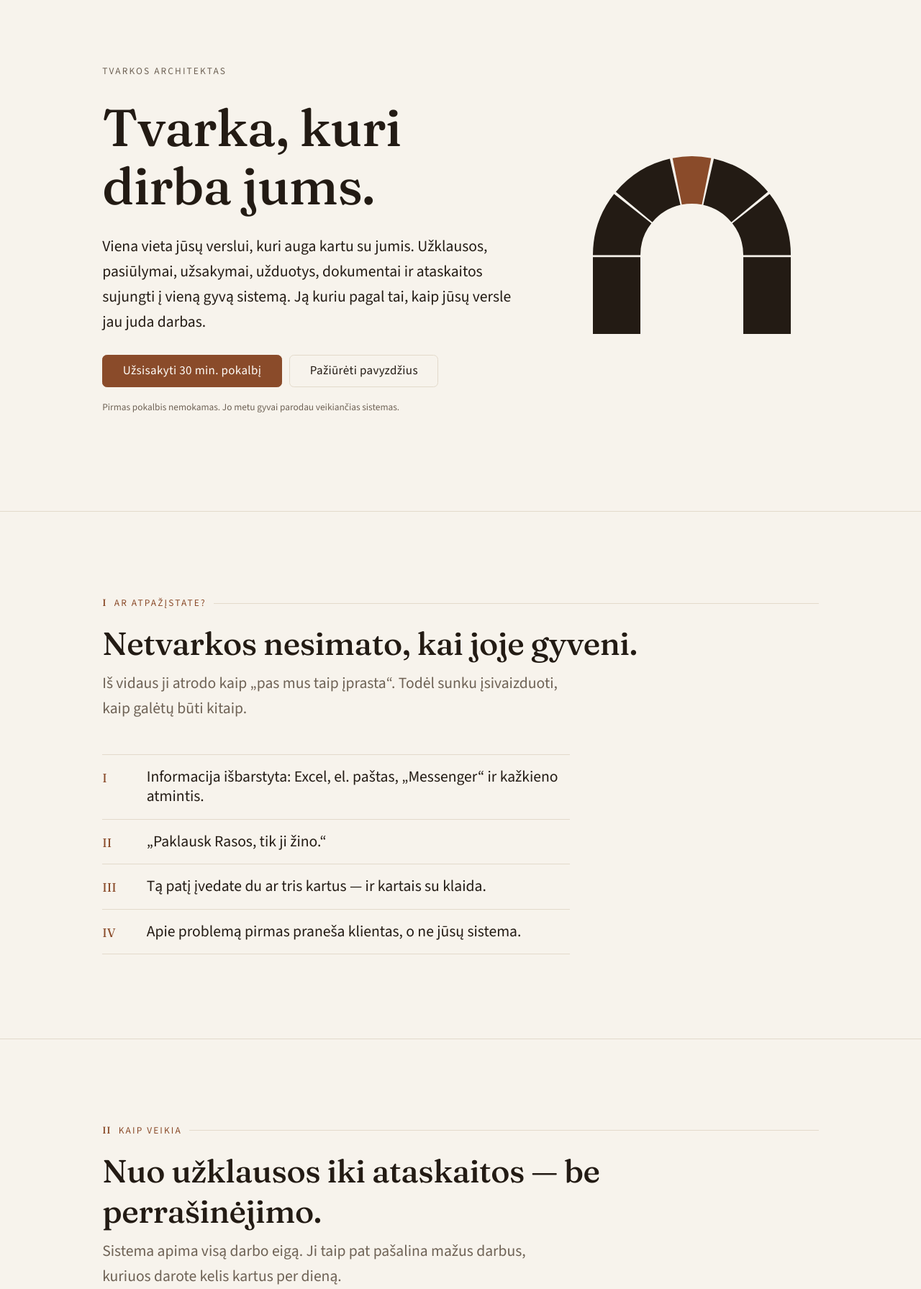
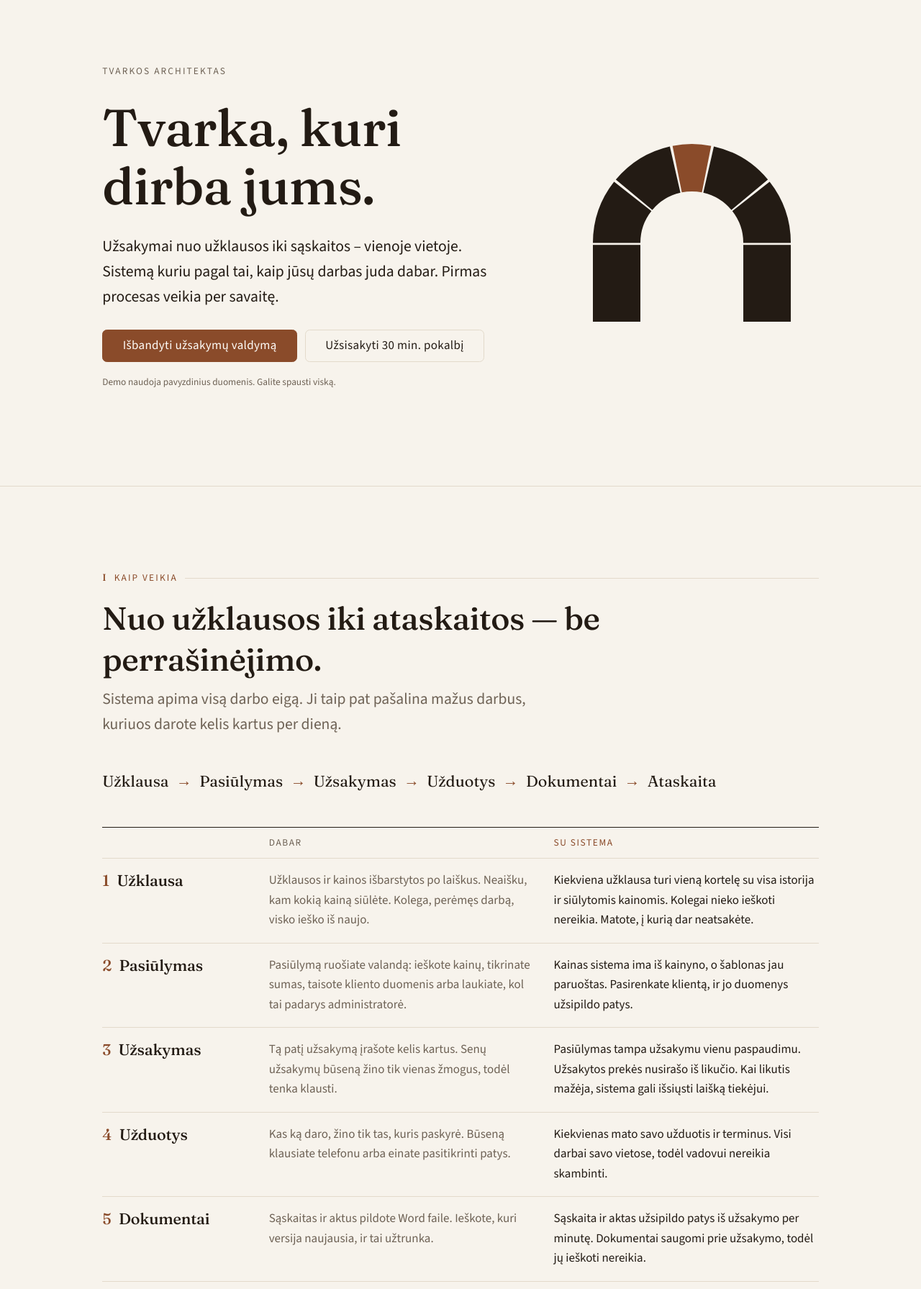
Before and after one commit to NewToTheHUB/artifexordinis.lt, a PHP site: page / in a window 1280 px wide. Shown: the part 172-1963 px from the top of the page at 72% size. Run offline with PHP 8.4, Linux system fonts and the light colour scheme.

Commit message:
Hero: demo mygtukas, naujas sakinys; be „Ar atpažįstate?“; telefonas prie formos
Co-Authored-By: Claude Opus 5.5 <noreply@anthropic.com>
Claude-Session: https://claude.ai/code/session_01AQv8HKVUK33yPoXVcLby6J

```diff
--- a/inc/bootstrap.php
+++ b/inc/bootstrap.php
@@ -9,6 +9,7 @@ const AO_SITE  = 'https://artifexordinis.lt';
 const AO_EMAIL = 'saulius@artifexordinis.lt';
 const AO_PHONE = '+37063821522';
 const AO_PHONE_DISPLAY = '+370 638 21522';
+const AO_ORDERS_DEMO = 'https://docs.superhuman.com/@artifexordinis/uzsakymu-valdymas';
 
 // Nustatymai gyvena UŽ public_html ribų: domains/artifexordinis.lt/private/config.php
 $aoCfgFile = dirname(__DIR__, 2) . '/private/config.php';
--- a/inc/content.php
+++ b/inc/content.php
@@ -55,7 +55,6 @@ function ao_markdown_home(): string
         : ['Saulius, nuotoliu visoje Lietuvoje. Išanalizuoju, kaip įmonėje juda darbas, ir užklausas, pasiūlymus, užsakymus, užduotis, dokumentus ir ataskaitas sujungiu į vieną gyvą sistemą Superhuman Docs platformoje. Sistema lieka kliento paskyroje.',
            'Kam tinka', 'Nuo vieno žmogaus iki kelių šimtų darbuotojų įmonės.', 'Peržiūra', 'parodoma pokalbio metu', 'Kontaktai', 'El. paštas', 'Telefonas', 'Užklausos forma', 'Apie', 'In English'];
     $md  = '# ' . t('home_title') . "\n\n> {$L[0]}\n\n";
-    $md .= '## ' . t('pain_h2') . "\n\n" . t('pain_p') . "\n\n";
     $md .= '## ' . t('flow_h2') . "\n\n" . t('flow_p') . "\n\n";
     foreach ($AO_FLOW as $f) { $md .= "- **{$f[0]}** — " . t('flow_now') . ": {$f[1]} " . t('flow_new') . ": {$f[2]}\n"; }
     $md .= "\n## {$L[1]}\n\n" . implode(', ', $AO_SECTORS) . ". {$L[2]}\n\n";
--- a/inc/lang/lt.php
+++ b/inc/lang/lt.php
@@ -33,6 +33,14 @@ $AO_FLOW = [
 // 'demo' — vieša nuoroda. 'embed' — Superhuman Docs įterpimo (Share → Embed) nuoroda; tuščia = rodoma tik nuoroda.
 $AO_CASES = [
     [
+        'tag' => 'Užsakymų valdymas',
+        'problem' => 'Užsakymo būseną žino tik vienas žmogus.',
+        'old' => 'Užklausos, kainos ir būsenos išmėtytos po laiškus, failus ir žinutes. Kai žmogus atostogauja, darbas stoja.',
+        'new' => 'Viena užsakymo eilutė sujungia kainą, etapą, terminą ir atsakingą žmogų.',
+        'result' => 'Kiekvienas mato, ką daryti toliau, be skambučių.',
+        'demo' => AO_ORDERS_DEMO, 'embed' => '',
+    ],
+    [
         'tag' => 'Paslaugos, aktai, sąskaitos',
         'problem' => 'Sąskaitą pildote Word faile, o kliento rekvizitus kaskart perrašote.',
         'old' => 'Darbus užsirašote atskirai, o sąskaitą pildote iš senos kopijos. Datas, sumas ir rekvizitus keičiate ranka.',
@@ -62,14 +70,6 @@ $AO_CASES = [
         'old' => 'Atidarote Excel failą, ieškote naujausių kainų ir kopijuojate jas ranka. Sumas tikrinate dar kartą.',
         'new' => 'Prekes ir paslaugas pasirenkate iš kainyno. Sistema suskaičiuoja sumą ir paruošia dokumentą klientui.',
         'result' => 'Sąmata per kelias minutes, kainos visada tos pačios.',
-        'demo' => '', 'embed' => '',
-    ],
-    [
-        'tag' => 'Užsakymų valdymas',
-        'problem' => 'Užsakymo būseną žino tik vienas žmogus.',
-        'old' => 'Užklausos, kainos ir būsenos išmėtytos po laiškus, failus ir žinutes. Kai žmogus atostogauja, darbas stoja.',
-        'new' => 'Viena užsakymo eilutė sujungia kainą, etapą, terminą ir atsakingą žmogų.',
-        'result' => 'Kiekvienas mato, ką daryti toliau, be skambučių.',
         'demo' => '', 'embed' => '',
     ],
 ];
@@ -180,21 +180,12 @@ $AO_T = [
     'home_desc' => 'Užklausos, pasiūlymai, užsakymai, užduotys, dokumentai ir ataskaitos vienoje gyvoje sistemoje, sukurtoje pagal jūsų darbą. Pirmas pokalbis nemokamas.',
     'hero_eyebrow' => 'Tvarkos architektas',
     'hero_h1' => 'Tvarka, kuri dirba jums.',
-    'hero_lead' => 'Viena vieta jūsų verslui, kuri auga kartu su jumis. Užklausos, pasiūlymai, užsakymai, užduotys, dokumentai ir ataskaitos sujungti į vieną gyvą sistemą. Ją kuriu pagal tai, kaip jūsų versle jau juda darbas.',
+    'hero_lead' => 'Užsakymai nuo užklausos iki sąskaitos – vienoje vietoje. Sistemą kuriu pagal tai, kaip jūsų darbas juda dabar. Pirmas procesas veikia per savaitę.',
     'hero_cta' => 'Užsisakyti 30 min. pokalbį',
-    'hero_cases' => 'Pažiūrėti pavyzdžius',
-    'hero_note' => 'Pirmas pokalbis nemokamas. Jo metu gyvai parodau veikiančias sistemas.',
+    'hero_demo' => 'Išbandyti užsakymų valdymą',
+    'hero_note' => 'Demo naudoja pavyzdinius duomenis. Galite spausti viską.',
     'hero_fig' => 'Artifex Ordinis ženklas: arka iš penkių akmenų su variniu raktiniu akmeniu',
 
-    'pain_label' => 'Ar atpažįstate?',
-    'pain_h2' => 'Netvarkos nesimato, kai joje gyveni.',
-    'pain_p' => 'Iš vidaus ji atrodo kaip „pas mus taip įprasta“. Todėl sunku įsivaizduoti, kaip galėtų būti kitaip.',
-    'pain_items' => [
-        'Informacija išbarstyta: Excel, el. paštas, „Messenger“ ir kažkieno atmintis.',
-        '„Paklausk Rasos, tik ji žino.“',
-        'Tą patį įvedate du ar tris kartus — ir kartais su klaida.',
-        'Apie problemą pirmas praneša klientas, o ne jūsų sistema.',
-    ],
 
     'flow_label' => 'Kaip veikia',
     'flow_h2' => 'Nuo užklausos iki ataskaitos — be perrašinėjimo.',
@@ -249,8 +240,8 @@ $AO_T = [
     'faq_lead' => 'Čia rasite ir tai, ko nedarau. Geriau sužinoti dabar nei po metų.',
 
     'contact_label' => 'Kontaktai',
-    'contact_h2' => 'Pasirinkite pokalbio laiką.',
-    'contact_p' => 'Registracija vyksta mano paties sistemoje. Pasirinktas laikas iškart patenka į mano darbo sistemą ir kalendorių, o jūs gaunate kvietimą. Tokią pat registraciją galiu sukurti ir jūsų verslui.',
+    'contact_h2' => 'Registruokitės, kaip jums patogu.',
+    'contact_p' => 'Pasirinkite pokalbio laiką formoje arba tiesiog paskambinkite.',
     'contact_cases' => 'Dar nežinote, ko norite? Pažiūrėkite pavyzdžius →',
     'c_email' => 'El. paštas', 'c_phone' => 'Telefonas', 'c_work' => 'Darbas', 'c_work_val' => 'Nuotoliu, visoje Lietuvoje',
 
--- a/inc/pages/home.php
+++ b/inc/pages/home.php
@@ -1,6 +1,6 @@
 <?php
 // Pagrindinio puslapio šablonas. Kalbą nustato failas, kuris jį įtraukia (/index.php arba /en/index.php).
-// Struktūra: problema → darbo eiga (dabar / su sistema) → pavyzdžiai → kaip dirbu → kaina → kodėl → DUK → kontaktai.
+// Struktūra: darbo eiga (dabar / su sistema) → pavyzdžiai → kaip dirbu → kaina → kodėl → DUK → kontaktai.
 
 if (ao_wants_markdown()) { ao_send_markdown(ao_markdown_home()); }
 require __DIR__ . '/parts.php';
@@ -16,8 +16,8 @@ ao_head(t('home_title'), t('home_desc'), 'home', true);
       <h1><?= e(t('hero_h1')) ?></h1>
       <p class="lead"><?= e(t('hero_lead')) ?></p>
       <div class="actions">
-        <a class="btn" href="<?= e(ao_cta()) ?>"><?= e(t('hero_cta')) ?></a>
-        <a class="btn ghost" href="<?= e(ao_url('pavyzdziai')) ?>"><?= e(t('hero_cases')) ?></a>
+        <a class="btn" href="<?= e(AO_ORDERS_DEMO) ?>" target="_blank" rel="noopener"><?= e(t('hero_demo')) ?></a>
+        <a class="btn ghost" href="<?= e(ao_cta()) ?>"><?= e(t('hero_cta')) ?></a>
       </div>
       <p class="note"><?= e(t('hero_note')) ?></p>
     </div>
@@ -29,25 +29,10 @@ ao_head(t('home_title'), t('home_desc'), 'home', true);
   </div>
 </section>
 
-<section id="netvarka">
-  <div class="wrap">
-    <div class="section-head">
-      <p class="label"><b>I</b> <?= e(t('pain_label')) ?></p>
-      <h2><?= e(t('pain_h2')) ?></h2>
-      <p><?= e(t('pain_p')) ?></p>
-    </div>
-    <ol class="numbered">
-<?php foreach (t('pain_items') as $p): ?>
-      <li><?= e($p) ?></li>
-<?php endforeach; ?>
-    </ol>
-  </div>
-</section>
-
 <section id="kaip-veikia">
   <div class="wrap">
     <div class="section-head">
-      <p class="label"><b>II</b> <?= e(t('flow_label')) ?></p>
+      <p class="label"><b>I</b> <?= e(t('flow_label')) ?></p>
       <h2><?= e(t('flow_h2')) ?></h2>
       <p><?= e(t('flow_p')) ?></p>
     </div>
@@ -72,7 +57,7 @@ ao_head(t('home_title'), t('home_desc'), 'home', true);
 
 <section class="statement">
   <div class="wrap">
-    <p class="label"><b>III</b> <?= e(t('stmt_label')) ?></p>
+    <p class="label"><b>II</b> <?= e(t('stmt_label')) ?></p>
     <blockquote><?= t('stmt_quote') ?></blockquote>
     <p><?= e(t('stmt_p')) ?></p>
   </div>
@@ -81,7 +66,7 @@ ao_head(t('home_title'), t('home_desc'), 'home', true);
 <section id="pavyzdziai">
   <div class="wrap">
     <div class="section-head">
-      <p class="label"><b>IV</b> <?= e(t('cases_label')) ?></p>
+      <p class="label"><b>III</b> <?= e(t('cases_label')) ?></p>
       <h2><?= e(t('cases_h2')) ?></h2>
       <p><?= e(t('cases_p')) ?></p>
     </div>
@@ -96,7 +81,7 @@ ao_head(t('home_title'), t('home_desc'), 'home', true);
 <section id="kaip">
   <div class="wrap">
     <div class="section-head">
-      <p class="label"><b>V</b> <?= e(t('how_label')) ?></p>
+      <p class="label"><b>IV</b> <?= e(t('how_label')) ?></p>
       <h2><?= e(t('how_h2')) ?></h2>
     </div>
     <ol class="steps">
@@ -112,7 +97,7 @@ ao_head(t('home_title'), t('home_desc'), 'home', true);
   <div class="wrap split">
     <div>
       <div class="section-head">
-        <p class="label"><b>VI</b> <?= e(t('price_label')) ?></p>
+        <p class="label"><b>V</b> <?= e(t('price_label')) ?></p>
         <h2><?= e(t('price_h2')) ?></h2>
       </div>
       <dl class="pricing">
@@ -137,7 +122,7 @@ ao_head(t('home_title'), t('home_desc'), 'home', true);
     </figure>
     <div>
       <div class="section-head">
-        <p class="label"><b>VII</b> <?= e(t('about_label')) ?></p>
+        <p class="label"><b>VI</b> <?= e(t('about_label')) ?></p>
         <h2><?= e(t('about_h2')) ?></h2>
       </div>
       <p><?= e(t('about_p1')) ?></p>
@@ -150,7 +135,7 @@ ao_head(t('home_title'), t('home_desc'), 'home', true);
 <section id="duk">
   <div class="wrap">
     <div class="section-head">
-      <p class="label"><b>VIII</b> <?= e(t('faq_label')) ?></p>
+      <p class="label"><b>VII</b> <?= e(t('faq_label')) ?></p>
       <h2><?= e(t('faq_h2')) ?></h2>
     </div>
     <div class="faq">
@@ -164,18 +149,16 @@ ao_head(t('home_title'), t('home_desc'), 'home', true);
   <div class="wrap split<?= ao_docs_form_url() !== '' ? ' split-form' : '' ?>">
     <div>
       <div class="section-head">
-        <p class="label"><b>IX</b> <?= e(t('contact_label')) ?></p>
+        <p class="label"><b>VIII</b> <?= e(t('contact_label')) ?></p>
         <h2><?= e(t('contact_h2')) ?></h2>
         <p><?= e(t('contact_p')) ?></p>
       </div>
-      <p><a href="<?= e(ao_url('pavyzdziai')) ?>"><?= e(t('contact_cases')) ?></a></p>
-<?php if (ao_docs_form_url() === ''): ?>
       <ul class="contact-list">
+        <li><span><?= e(t('c_phone')) ?></span><a href="tel:<?= e(AO_PHONE) ?>"><?= e(AO_PHONE_DISPLAY) ?></a></li>
         <li><span><?= e(t('c_email')) ?></span><a href="mailto:<?= e(AO_EMAIL) ?>"><?= e(AO_EMAIL) ?></a></li>
-        <li><span><?= e(t('c_phone')) ?></span><a href="tel:<?= e(AO_PHONE) ?>"><?= e(AO_PHONE_DISPLAY) ?></a></li>
         <li><span><?= e(t('c_work')) ?></span><?= e(t('c_work_val')) ?></li>
       </ul>
-<?php endif; ?>
+      <p><a href="<?= e(ao_url('pavyzdziai')) ?>"><?= e(t('contact_cases')) ?></a></p>
     </div>
     <div class="contact-box">
       <?php ao_contact_form(); ?>
```
Also changed, not shown: inc/lang/en.php (+13 -22 lines).
